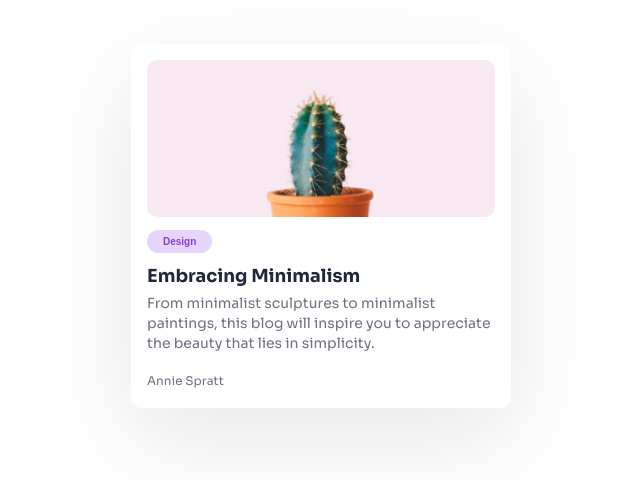
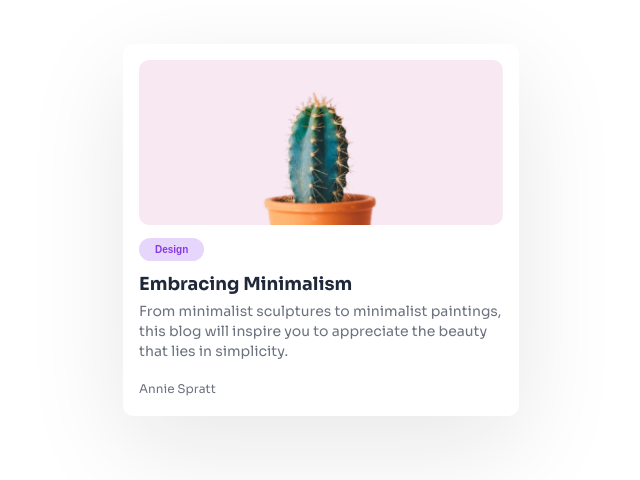
Before and after one commit to mdshahriurahmed/devChallenge1, a plain HTML site: page index.html in a window 1280 px wide. Shown: the part 128-608 px from the top of the page, without its empty margins (319-959 px from the left). Drawn offline with Linux system fonts and the light colour scheme.

Commit message:
changed card size

```diff
--- a/style.css
+++ b/style.css
@@ -15,7 +15,7 @@
     padding: 16px 16px 20px 16px;
     margin-top: 164px;
     margin-bottom: 164px;
-    width: 348px;
+    width: 364px;
 }
 
 img {
```
